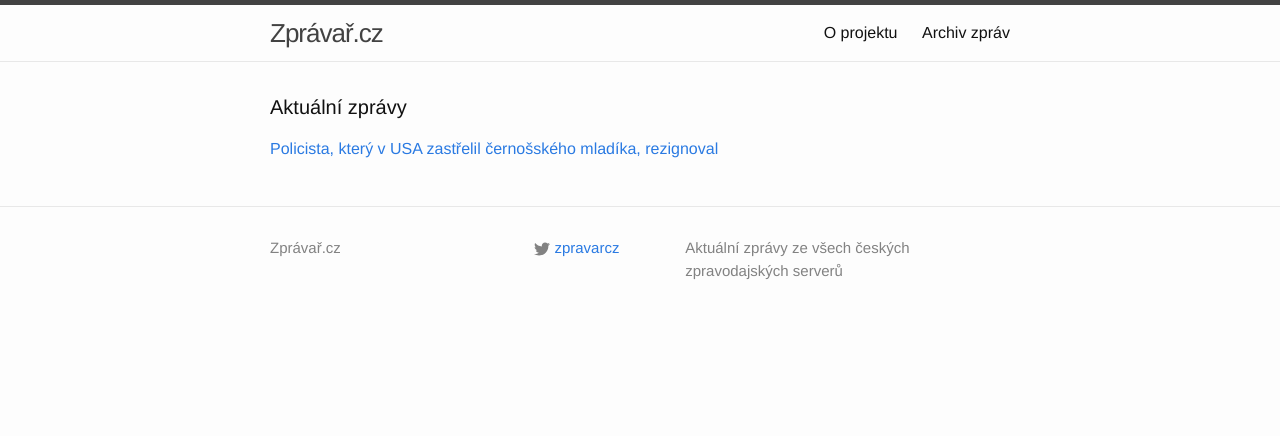
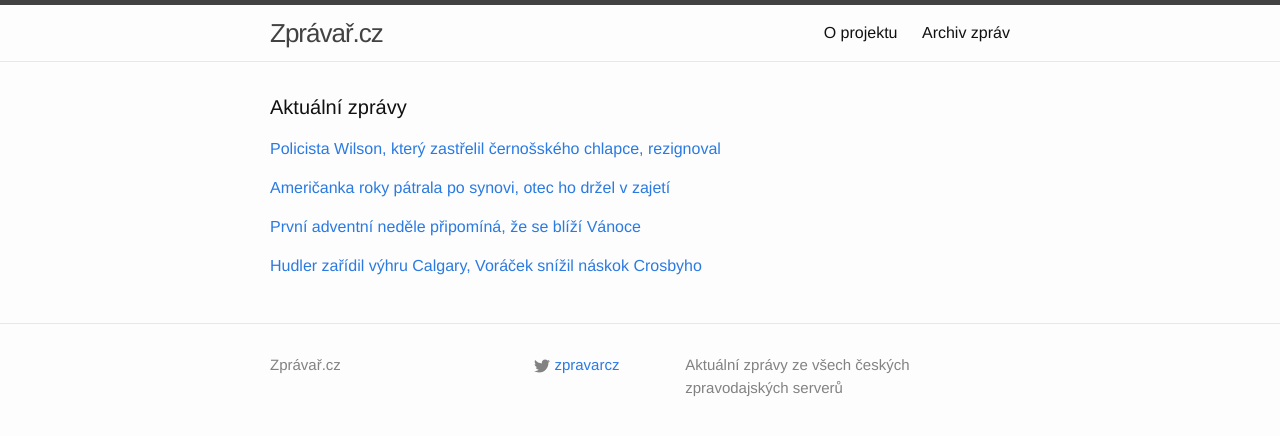
Before and after one commit to adliska/zpravar, a Jekyll site: the page built from index.html, in a window 1280 px wide. Shown: the top 436 px of the page. Built offline with Jekyll 4.4.1, drawn with Linux system fonts in a browser that asks for light colours.

Commit message:
zpravar news update

```diff
--- a/index.html
+++ b/index.html
@@ -5,9 +5,10 @@ layout: default
 <div class="home">
     <h1 class="page-heading">Aktuální zprávy</h1>
 
-<p><a href="javascript:;" onclick="toggle_visibility('zpravy0')">Policista, který v USA zastřelil černošského mladíka, rezignoval </a></p>
+<p><a href="javascript:;" onclick="toggle_visibility('zpravy0')">Policista Wilson, který zastřelil černošského chlapce, rezignoval</a></p>
 <div id="zpravy0" style="display:none">
 <ul>
+<li><a href=http://www.ceskatelevize.cz/ct24/svet/294011-policista-wilson-ktery-zastrelil-cernosskeho-chlapce-rezignoval/>Policista Wilson, který zastřelil černošského chlapce, rezignoval - www.ceskatelevize.cz</a></li>
 <li><a href=http://www.lidovky.cz/policista-ktery-v-usa-zastrelil-cernosskeho-mladika-rezignoval-p8l-/zpravy-svet.aspx?c=A141130_072845_ln_zahranici_hm>Policista, který v USA zastřelil černošského mladíka, rezignoval  - www.lidovky.cz</a></li>
 <li><a href=http://zpravy.aktualne.cz/zahranici/policista-ktery-ve-fergusonu-zastrelil-mladika-rezignoval/r~2611007a785911e4845a002590604f2e/>Střelec z Fergusonu končí u policie. Nechce ohrozit kolegy - zpravy.aktualne.cz</a></li>
 <li><a href=http://zpravy.idnes.cz/policista-ktery-v-usa-zastrelil-cernosskeho-mladika-rezignoval-p8l-/zahranicni.aspx?c=A141130_070457_zahranicni_zt>Policista, který ve Fergusonu zastřelil černošského mladíka, končí - zpravy.idnes.cz</a></li>
@@ -15,4 +16,27 @@ layout: default
 <li><a href=http://www.ceskenoviny.cz/zpravy/zpravy/policista-ktery-v-usa-zastrelil-cernosskeho-mladika-rezignoval/1153095>Policista, který v USA zastřelil černošského mladíka, rezignoval - www.ceskenoviny.cz</a></li>
 <li><a href=http://www.rozhlas.cz/_zprava/policista-ktery-v-usa-zastrelil-cernosskeho-mladika-rezignoval--1426429>Policista, který v USA zastřelil černošského mladíka, rezignoval - www.rozhlas.cz</a></li>
 </ul>
+</div><p><a href="javascript:;" onclick="toggle_visibility('zpravy1')">Američanka roky pátrala po synovi, otec ho držel v zajetí</a></p>
+<div id="zpravy1" style="display:none">
+<ul>
+<li><a href=http://zpravy.aktualne.cz/zahranici/americanka-roky-patrala-po-synovi-otec-ho-drzel-v-zajeti/r~acde07f8786111e4845a002590604f2e/>Američanka roky pátrala po synovi, otec ho držel v zajetí - zpravy.aktualne.cz</a></li>
+<li><a href=http://www.novinky.cz/zahranicni/354950-za-falesnou-stenou-nasla-policie-chlapce-pohresovaneho-ctyri-roky.html>Za falešnou stěnou našla policie chlapce pohřešovaného čtyři roky - www.novinky.cz</a></li>
+<li><a href=http://zpravy.idnes.cz/american-ukryval-za-falesnou-stenou-syna-pohresovaneho-ctyri-roky-1p1-/zahranicni.aspx?c=A141130_075851_zahranicni_zt>Pohřešovaný hoch se po letech našel. Otec ho ukrýval za falešnou stěnou - zpravy.idnes.cz</a></li>
+<li><a href=http://www.novinky.cz/zahranicni/354950-american-ukryval-za-falesnou-stenou-syna-pohresovaneho-ctyri-roky.html>Američan ukrýval za falešnou stěnou syna pohřešovaného čtyři roky - www.novinky.cz</a></li>
+</ul>
+</div><p><a href="javascript:;" onclick="toggle_visibility('zpravy2')">První adventní neděle připomíná, že se blíží Vánoce</a></p>
+<div id="zpravy2" style="display:none">
+<ul>
+<li><a href=http://www.rozhlas.cz/_zprava/prvni-adventni-nedele-pripomina-ze-se-blizi-vanoce--1426443>První adventní neděle připomíná, že se blíží Vánoce - www.rozhlas.cz</a></li>
+<li><a href=http://www.denik.cz/z_domova/zacina-advent-doba-predvanocniho-rozjimani-20141130.html>Začíná advent, doba předvánočního rozjímání - www.denik.cz</a></li>
+<li><a href=http://www.rozhlas.cz/_zprava/prvni-adventni-nedele-lidem-pripomina-ze-se-blizi-vanoce--1426443>První adventní neděle připomíná, že se blíží Vánoce - www.rozhlas.cz</a></li>
+<li><a href=http://www.ceskenoviny.cz/zpravy/zpravy/zacina-advent-doba-predvanocniho-rozjimani/1153105>Začíná advent, doba předvánočního rozjímání - www.ceskenoviny.cz</a></li>
+</ul>
+</div><p><a href="javascript:;" onclick="toggle_visibility('zpravy3')">Hudler zařídil výhru Calgary, Voráček snížil náskok Crosbyho</a></p>
+<div id="zpravy3" style="display:none">
+<ul>
+<li><a href=http://www.sportovninoviny.cz/zpravy/hudler-zaridil-vyhru-calgary-voracek-snizil-naskok-crosbyho/1153111>Hudler zařídil výhru Calgary, Voráček snížil náskok Crosbyho - www.sportovninoviny.cz</a></li>
+<li><a href=http://www.rozhlas.cz/_zprava/jiri-hudler-v-nhl-zaril-pri-vyhre-calgary-nad-arizonou-trefil-se-i-hertl--1426442>Jiří Hudler v NHL zářil při výhře Calgary nad Arizonou, trefil se i Hertl - www.rozhlas.cz</a></li>
+<li><a href=http://www.denik.cz/hokej/hudler-zaridil-vyhru-calgary-voracek-snizil-naskok-crosbyho-20141130.html>Hudler zařídil výhru Calgary, Voráček snížil náskok Crosbyho - www.denik.cz</a></li>
+</ul>
 </div></div>
```
